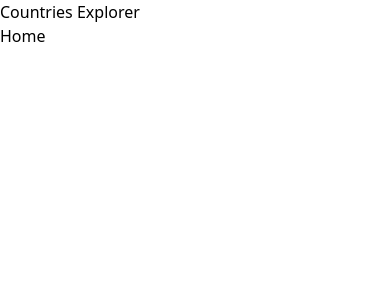
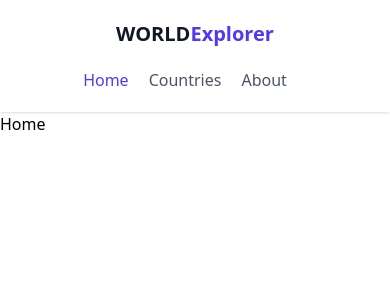
Before and after one commit to nesarikartejas10/country-explorer-router-v7, a React (Vite) app: page / in a window 390 px wide. Shown: the top 300 px of the page. Built offline with nearby package versions, Linux system fonts and the light colour scheme.

Commit message:
build responsive navbar with active navigation using NavLink

```diff
--- a/src/components/Navbar.jsx
+++ b/src/components/Navbar.jsx
@@ -1,16 +1,57 @@
-import React from "react";
+import { NavLink } from "react-router-dom";
 
 const Navbar = () => {
   return (
-    <div>
-      <div>
-        <div>
-          <span>
-            Countries <span>Explorer</span>
-          </span>
+    <header className="w-full px-8 text-gray-700 bg-white shadow-sm">
+      <div className="container flex flex-col md:flex-row items-center justify-between py-5 max-w-7xl mx-auto">
+        <div className="flex flex-col md:flex-row items-center">
+          <NavLink to="/" className="flex items-center mb-5 md:mb-0">
+            <span className="text-xl font-black text-gray-900">
+              WORLD<span className="text-indigo-600">Explorer</span>
+            </span>
+          </NavLink>
+
+          <nav className="flex flex-wrap items-center ml-0 md:ml-8 md:border-l md:pl-8">
+            <NavLink
+              to="/"
+              className={({ isActive }) =>
+                `mr-5 font-medium transition-all duration-200 ${
+                  isActive
+                    ? "text-indigo-600"
+                    : "text-gray-600 hover:text-gray-900"
+                }`
+              }
+            >
+              Home
+            </NavLink>
+            <NavLink
+              to="/countries"
+              className={({ isActive }) =>
+                `mr-5 font-medium transition-all duration-200 ${
+                  isActive
+                    ? "text-indigo-600"
+                    : "text-gray-600 hover:text-gray-900"
+                }`
+              }
+            >
+              Countries
+            </NavLink>
+            <NavLink
+              to="/about"
+              className={({ isActive }) =>
+                `mr-5 font-medium transition-all duration-200 ${
+                  isActive
+                    ? "text-indigo-600"
+                    : "text-gray-600 hover:text-gray-900"
+                }`
+              }
+            >
+              About
+            </NavLink>
+          </nav>
         </div>
       </div>
-    </div>
+    </header>
   );
 };
 
```
